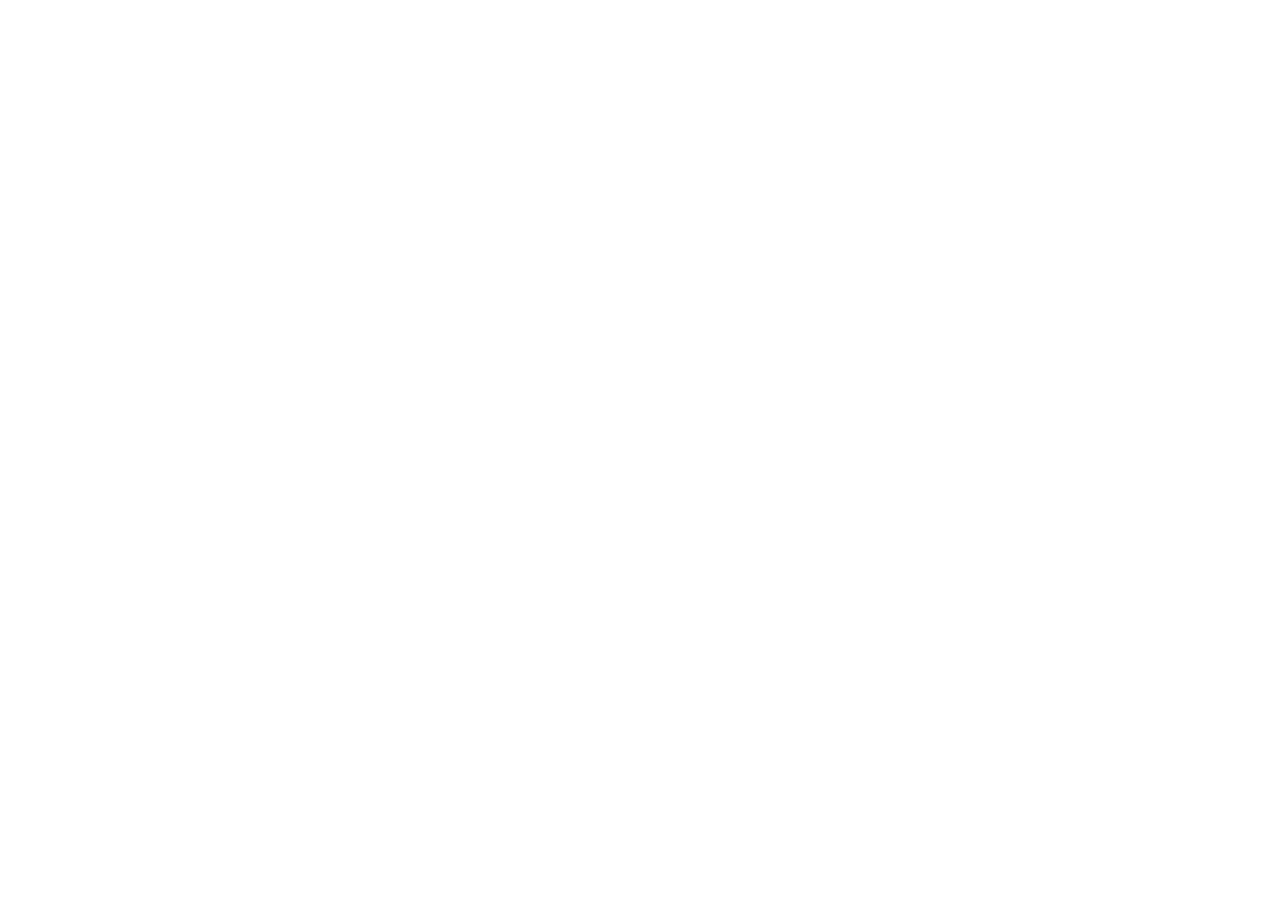
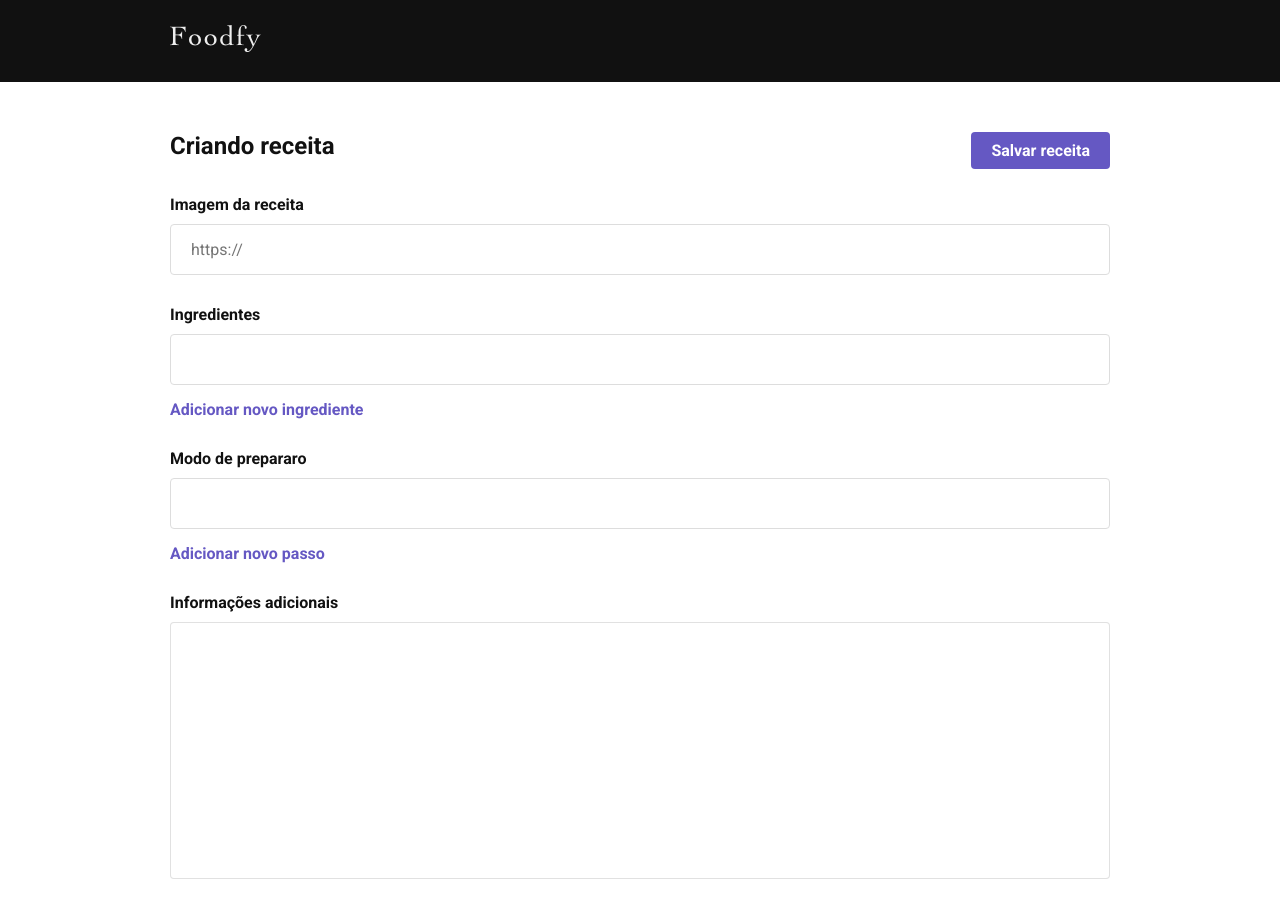
Before and after one commit to louiscavalcante/foodfy, a website: page views/admin/recipes/create.html in a window 1280 px wide. Before the commit the page ends 800 px from the top, so only its background shows below. Drawn offline with nearby package versions, Linux system fonts and the light colour scheme; files that its build step writes are made by us from their sources.

Commit message:
recipes controller [DONE]

```diff
--- a/public/style.css
+++ b/public/style.css
@@ -728,4 +728,138 @@ footer p {
     line-height: 2.4rem;
     font-family: 'Roboto', sans-serif;
     resize: none;
+    outline: none;
 }
+
+/*! -------------------- admin create -------------------- */
+.admin-create-button_container {
+	margin: 50px auto 0 auto;
+	max-width: 940px;
+    display: grid;
+    grid-template-columns: 1fr 1fr;
+}
+
+.admin-create-button_container p {
+	font-size: 2.4rem;
+	font-weight: bold;
+	color: #111;
+}
+
+.admin-create-buttons {
+    justify-self: end;
+}
+
+.admin-create-buttons button {
+	padding: 9px 20px;
+	background-color: #6558c3;
+	border-radius: 4px;
+	color: #fff;
+	font-size: 1.6rem;
+	font-family: 'Roboto', sans-serif;
+	font-weight: bold;
+}
+
+.admin-create-main_container {
+	margin: 26px auto 50px auto;
+	max-width: 940px;
+}
+
+.admin-create-image {
+    font-size: 1.6rem;
+    font-weight: bold;
+    color: #111;
+}
+
+.admin-create-image_content input {
+    margin-top: 10px;
+    padding: 15px 20px;
+    width: 100%;
+    border: 1px solid #DDD;
+    border-radius: 4px;
+    font-size: 1.6rem;
+    color: #111;
+    outline: none;
+    font-family: 'Roboto', sans-serif;
+}
+
+.admin-create-ingredients {
+    margin-top: 30px;
+    font-size: 1.6rem;
+    color: #111;
+    font-weight: bold;
+}
+
+.admin-create-ingredients_content input {
+    margin-top: 10px;
+    padding: 15px 20px;
+    width: 100%;
+    border: 1px solid #DDD;
+    border-radius: 4px;
+    font-size: 1.6rem;
+    color: #111;
+    outline: none;
+    font-family: 'Roboto', sans-serif;
+}
+
+.admin-create-add_new_ingredient button {
+    margin-top: 15px;
+    font-size: 1.6rem;
+    font-family: 'Roboto', sans-serif;
+    font-weight: bold;
+    color: #6558c3;
+    text-align: right;
+    background-color: #FFF;
+    cursor: pointer;
+}
+
+.admin-create-preparation {
+    margin-top: 30px;
+    font-size: 1.6rem;
+    color: #111;
+    font-weight: bold;
+}
+
+.admin-create-preparation_content input {
+    margin-top: 10px;
+    padding: 15px 20px;
+    width: 100%;
+    border: 1px solid #DDD;
+    border-radius: 4px;
+    font-size: 1.6rem;
+    color: #111;
+    outline: none;
+    font-family: 'Roboto', sans-serif;
+}
+
+.admin-create-add_new_preparation button {
+    margin-top: 15px;
+    font-size: 1.6rem;
+    font-family: 'Roboto', sans-serif;
+    font-weight: bold;
+    color: #6558c3;
+    text-align: right;
+    background-color: #FFF;
+    cursor: pointer;
+}
+
+.admin-create-information {
+    margin-top: 30px;
+    font-size: 1.6rem;
+    color: #111;
+    font-weight: bold;
+}
+
+.admin-create-information_content textarea {
+    margin-top: 10px;
+    padding: 10px 20px;
+    width: 100%;
+    min-height: 257px;
+    border-radius: 4px;
+    border: 1px solid #DDDD;
+    font-size: 1.6rem;
+    color: #111;
+    line-height: 2.4rem;
+    font-family: 'Roboto', sans-serif;
+    resize: none;
+    outline: none;
+}
--- a/views/admin/recipes/create.html
+++ b/views/admin/recipes/create.html
@@ -0,0 +1,60 @@
+{% extends 'admin/recipes/layout.html' %} {% block head %}
+<title>Create - Foodfy Admin</title>
+{% endblock %} {% block content %}
+
+<form method="POST" action="/admin/recipes">
+	<div class="admin-create-button_container">
+		<p>Criando receita</p>
+
+		<div class="admin-create-buttons">
+			<button type="submit">Salvar receita</button>
+		</div>
+	</div>
+
+	<main class="admin-create-main_container">
+		<div class="admin-create-image">
+			<p>Imagem da receita</p>
+		</div>
+
+		<div class="admin-create-image_content">
+			<input type="url" name="image" placeholder="https://" />
+		</div>
+
+		<div class="admin-create-ingredients">
+			<p>Ingredientes</p>
+		</div>
+
+		<div id="ingredients">
+			<div class="admin-create-ingredients_content">
+				<input type="text" name="ingredients" />
+			</div>
+		</div>
+
+		<div class="admin-create-add_new_ingredient">
+			<button type="button" class="add-ingredient">Adicionar novo ingrediente</button>
+		</div>
+
+		<div class="admin-create-preparation">
+			<p>Modo de prepararo</p>
+		</div>
+
+		<div class="admin-create-preparation_content">
+			<input type="text" name="preparation" />
+		</div>
+
+		<div class="admin-create-add_new_preparation">
+			<button type="button" class="add-preparation">Adicionar novo passo</button>
+		</div>
+
+		<div class="admin-create-information">
+			<p>Informações adicionais</p>
+		</div>
+
+		<div class="admin-create-information_content">
+			<textarea name="information">{{ recipe.information }}</textarea>
+		</div>
+	</main>
+
+</form>
+
+{% endblock %}
```
Also changed, not shown: controllers/recipes.js (+10 -10 lines), views/admin/recipes/fields.html (+1 -1 lines).
